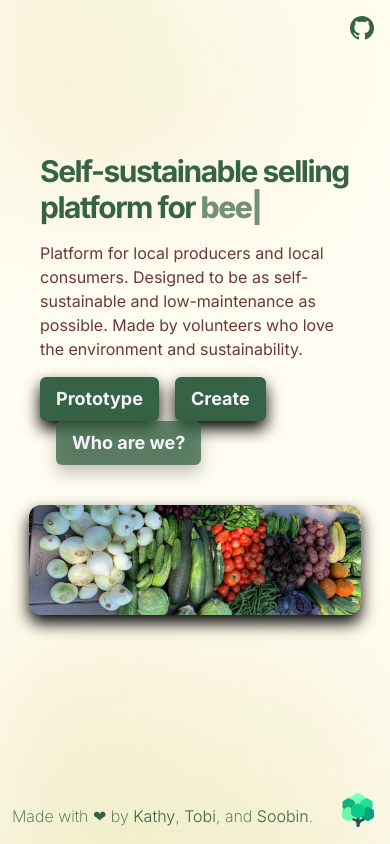
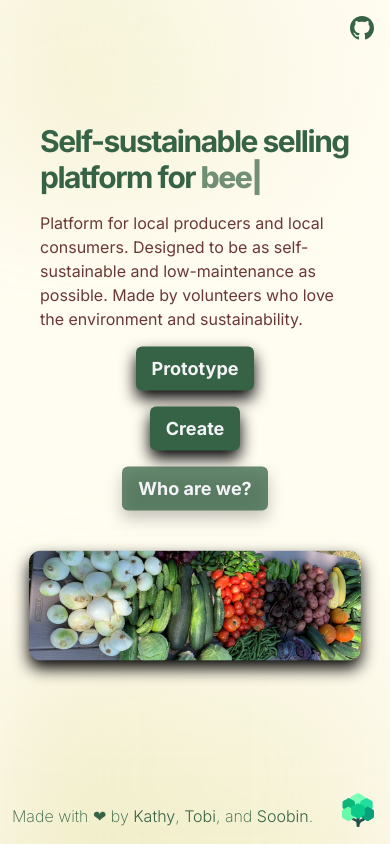
Before and after one commit to soobinrho/GoodLifeFarms, a Next.js app: page / in a window 390 px wide. Built offline with nearby package versions, Linux system fonts and the light colour scheme.

Commit message:
fix: mobile view buttons overlapping
Signed-off-by: Soobin Rho <soobinrho@gmail.com>

```diff
--- a/src/components/landing-page.tsx
+++ b/src/components/landing-page.tsx
@@ -36,13 +36,13 @@ export default function LandingPage() {
                   />
                 </h1>
               </div>
-              <div className='flex flex-col items-start space-y-4'>
-                <p className='mx-auto max-w-[700px] text-pretty text-primary-3 md:text-xl'>
+              <div className='flex flex-col flex-wrap items-center space-y-4 sm:items-start'>
+                <p className='mx-auto max-w-fit text-pretty text-primary-3 md:text-xl'>
                   Platform for local producers and local consumers. Designed to
                   be as self-sustainable and low-maintenance as possible. Made
                   by volunteers who love the environment and sustainability.
                 </p>
-                <div className='space-x-4'>
+                <div className='flex flex-col items-center space-y-4 overflow-visible text-nowrap sm:flex-row sm:space-x-4 sm:space-y-0'>
                   <Link
                     className='inline-flex items-center justify-center rounded-md bg-primary px-4 py-2 text-lg font-bold text-primary-4 drop-shadow-[0_8px_8px_rgba(0,0,0,1)] transition-colors hover:bg-primary-3 focus:bg-primary-3/60 focus-visible:ring-1 active:ring-2 disabled:pointer-events-none disabled:opacity-50'
                     href='/prototype'
```
